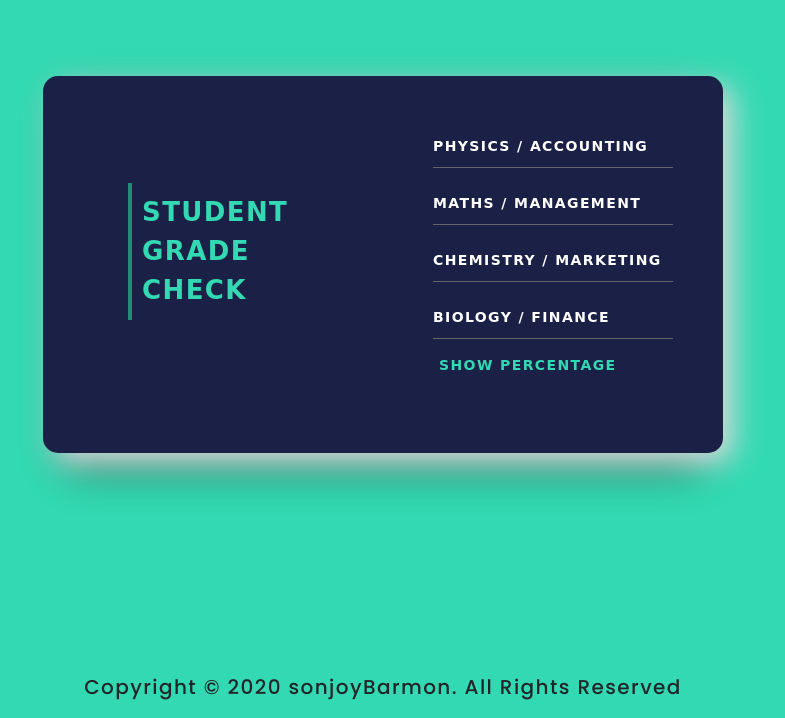
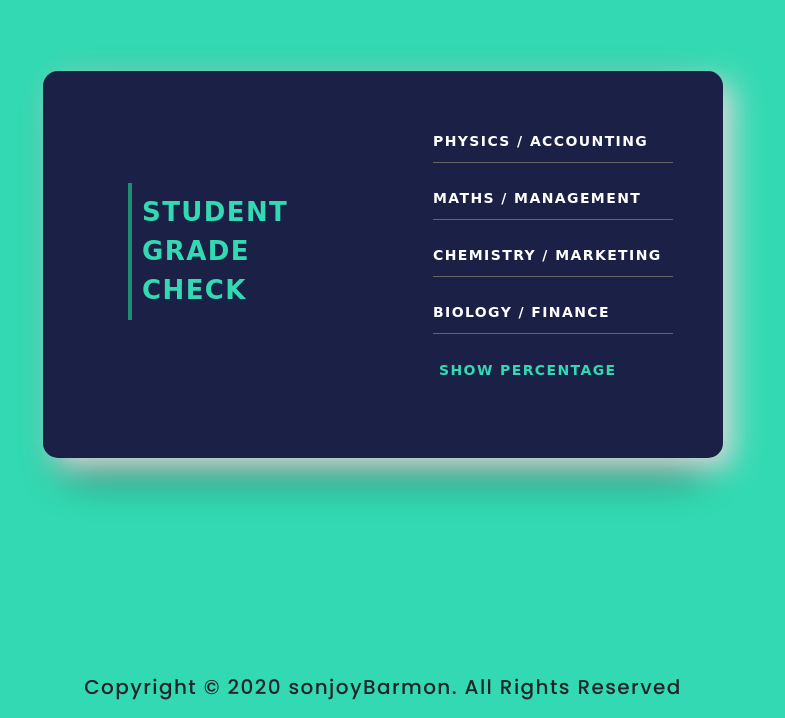
Before and after one commit to sonjoybarmon/student-grade-caculator, a plain HTML site: page index.html in a window 1280 px wide. Shown: the part 128-846 px from the top of the page, without its empty margins (257-1042 px from the left). Drawn offline with nearby package versions, Linux system fonts and the light colour scheme.

Commit message:
calculator done

```diff
--- a/css/style.css
+++ b/css/style.css
@@ -108,6 +108,7 @@ body, button, input {
   cursor: pointer;
   outline: none;
   text-transform: uppercase;
+  margin-top: 10px;
 }
 
 .app-form-button:hover {
--- a/index.html
+++ b/index.html
@@ -37,14 +37,14 @@
               <input  type="text"  class="app-form-control"   placeholder="Biology / Finance" required id="biology" >
             </div>
             <div >
-              <input type="button" name="" value="Show Percentage" class="app-form-button" onclick="calcy()">
+              <input type="button" name="" value="Show Percentage" class="app-form-button" onclick="results()">
             </div>
           </div>
       </div>
 
     </div>
       <div class="app-form-group showdata">
-              <p id="showData" >  </p>
+              <p id="showData" > </p>
      </div>
   </div>
             <div class="box" id="showBox">
--- a/js/index.js
+++ b/js/index.js
@@ -1,4 +1,4 @@
-const calcy = () =>{
+const results = () =>{
   const physics = document.getElementById('physics').value;
   const maths = document.getElementById('maths').value;
   const chemistry = document.getElementById('chemistry').value;
```
